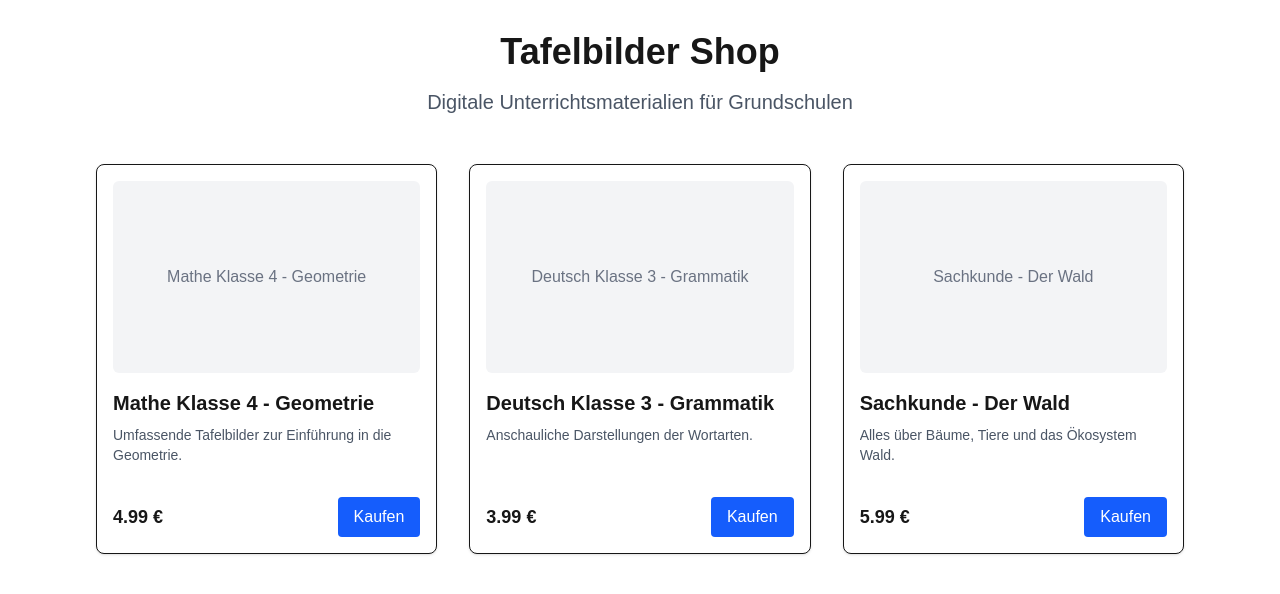
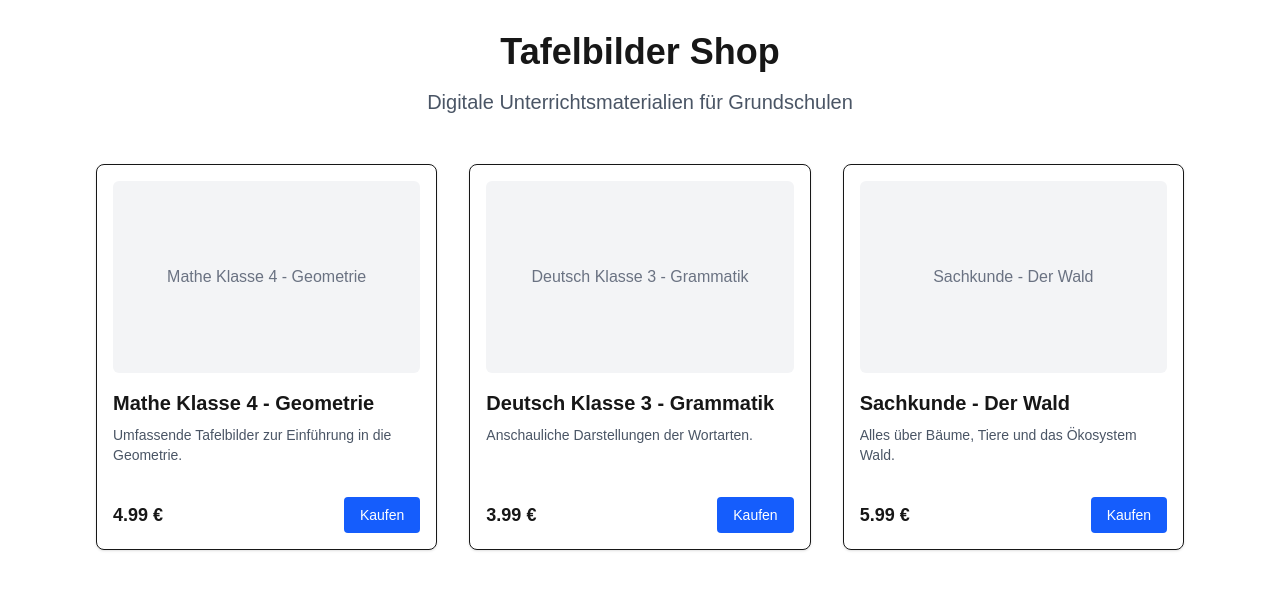
Before and after one commit to jessicahoesl/tabi-shop, a Next.js app: page / in a window 1280 px wide. Shown: the top 594 px of the page. Built offline with nearby package versions, Linux system fonts and the light colour scheme.

Commit message:
refactor: move buy button to component

```diff
--- /dev/null
+++ b/src/components/BuyButton.tsx
@@ -0,0 +1,51 @@
+"use client";
+
+import { useState } from "react";
+
+interface BuyButtonProps {
+  productId: string;
+  className?: string; // allow custom styling
+}
+
+export function BuyButton({ productId, className }: BuyButtonProps) {
+  const [isLoading, setIsLoading] = useState(false);
+
+  const handleBuy = async (e: React.MouseEvent) => {
+    // prevent the click from navigating if it's inside a Link
+    e.preventDefault();
+
+    if (isLoading) return;
+    setIsLoading(true);
+
+    try {
+      const response = await fetch("/api/checkout", {
+        method: "POST",
+        headers: { "Content-Type": "application/json" },
+        body: JSON.stringify({ productId }),
+      });
+
+      const data = await response.json();
+
+      if (data.url) {
+        window.location.href = data.url;
+      } else {
+        alert("Fehler beim Starten des Checkouts");
+        setIsLoading(false);
+      }
+    } catch (error) {
+      console.error(error);
+      alert("Ein unbekannter Fehler ist aufgetreten.");
+      setIsLoading(false);
+    }
+  };
+
+  return (
+    <button
+      onClick={handleBuy}
+      disabled={isLoading}
+      className={`bg-blue-600 text-white rounded hover:bg-blue-700 transition-colors disabled:opacity-50 disabled:cursor-not-allowed ${className}`}
+    >
+      {isLoading ? "Laden..." : "Kaufen"}
+    </button>
+  );
+}
--- a/src/components/ProductCard.tsx
+++ b/src/components/ProductCard.tsx
@@ -1,49 +1,31 @@
-"use client";
+
 import { Product } from "@/data/products";
+import Link from "next/link";
+import { BuyButton } from "./BuyButton";
 
 export function ProductCard({ product }: { product: Product }) {
-  const handleBuy = async () => {
-    try {
-      // 1. Call backend API
-      const response = await fetch("/api/checkout", {
-        method: "POST",
-        headers: { "Content-Type": "application/json" },
-        body: JSON.stringify({ productId: product.id }),
-      });
+  return (
+    <div className="border rounded-lg shadow-sm hover:shadow-md transition-shadow p-4 bg-white flex flex-col h-full group">
+      <Link href={`/products/${product.id}`} className="block">
+        <div className="bg-gray-100 h-48 w-full rounded-md mb-4 flex items-center justify-center text-gray-500 font-medium group-hover:bg-gray-200 transition-colors">
+          {product.title}
+        </div>
 
-      const data = await response.json();
+        <h2 className="text-xl font-bold mb-2 group-hover:text-blue-600 transition-colors">
+          {product.title}
+        </h2>
+      </Link>
 
-      // 2. Redirect to Stripe
-      if (data.url) {
-        window.location.href = data.url;
-      } else {
-        alert("Something went wrong!");
-      }
-    } catch (error) {
-      console.error(error);
-      alert("Error starting checkout");
-    }
-  };
-
-  return (
-    <div className="border rounded-lg shadow-sm hover:shadow-md transition-shadow p-4 bg-white flex flex-col h-full">
-      <div className="bg-gray-100 h-48 w-full rounded-md mb-4 flex items-center justify-center text-gray-500 font-medium">
-        {product.title}
-      </div>
-
-      <h2 className="text-xl font-bold mb-2">{product.title}</h2>
       <p className="text-gray-600 text-sm mb-4 line-clamp-2 flex-grow">
         {product.description}
       </p>
 
       <div className="flex justify-between items-center mt-4">
         <span className="text-lg font-bold">{product.price.toFixed(2)} €</span>
-        <button
-          onClick={handleBuy}
-          className="bg-blue-600 text-white px-4 py-2 rounded hover:bg-blue-700 transition-colors"
-        >
-          Kaufen
-        </button>
+        <BuyButton
+          productId={product.id}
+          className="px-4 py-2 text-sm font-medium"
+        />
       </div>
     </div>
   );
```
